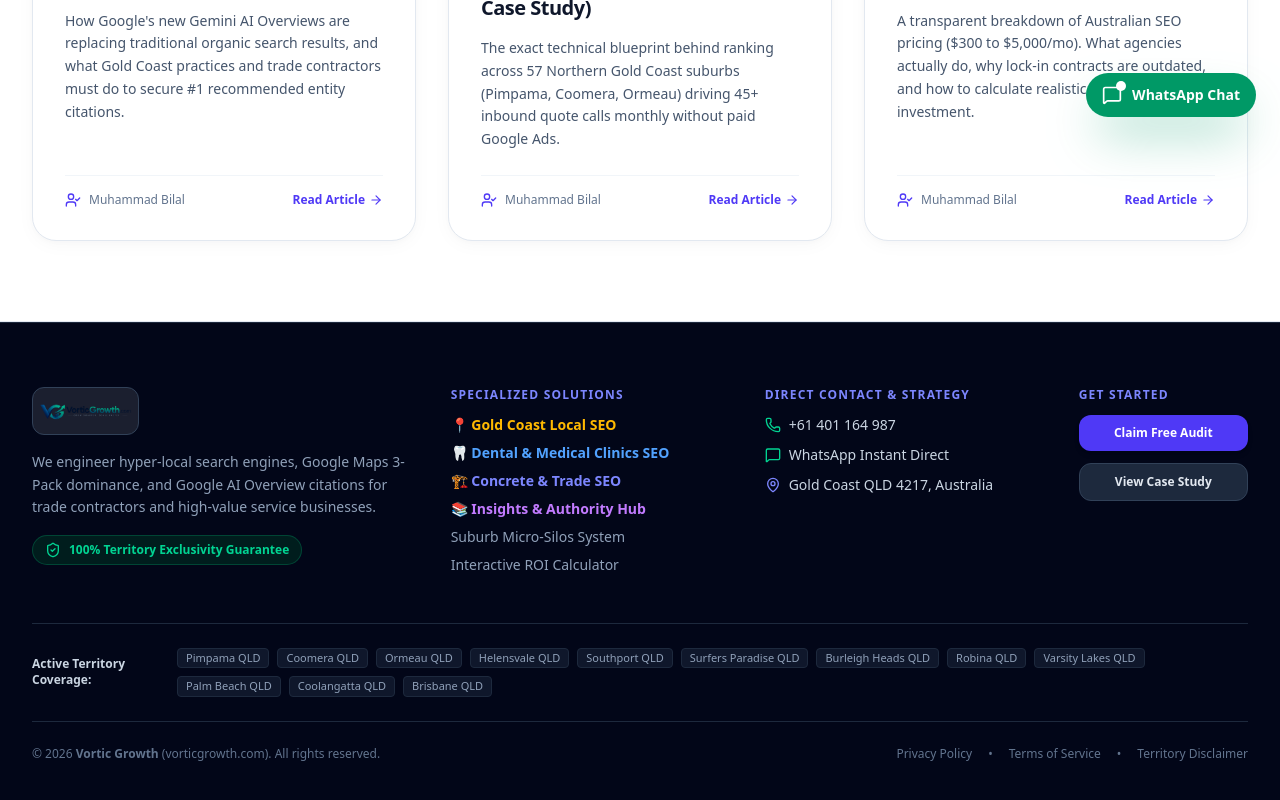
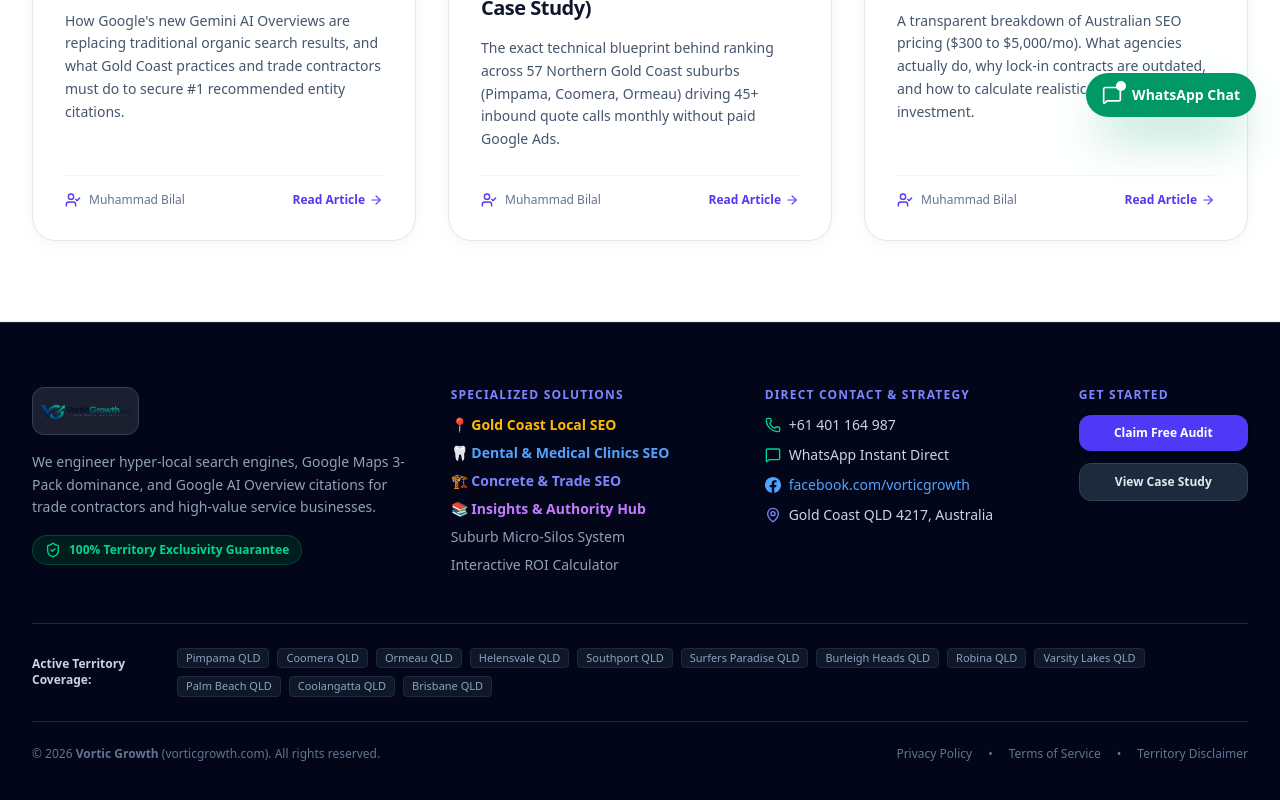
Before and after one commit to liveetcstream-beep/VORTIC-GROWTH, a Next.js app: page /blog in a window 1280 px wide. Shown: the part 659-1459 px from the top of the page. Built offline with nearby package versions, Linux system fonts and the light colour scheme.

Commit message:
feat: add Facebook page link (https://www.facebook.com/vorticgrowth/) to footer and schema sameAs

```diff
--- a/src/app/layout.tsx
+++ b/src/app/layout.tsx
@@ -71,6 +71,9 @@
               "name": "Vortic Growth",
               "image": "https://vorticgrowth.com/og-image.jpg",
               "url": "https://vorticgrowth.com",
+              "sameAs": [
+                "https://www.facebook.com/vorticgrowth/"
+              ],
               "telephone": "+61401164987",
               "priceRange": "$$$",
               "description": "Results-driven Local SEO, Google Maps 3-Pack optimization, and suburb-level organic lead generation for trade and clinical practices.",
--- a/src/components/Footer.tsx
+++ b/src/components/Footer.tsx
@@ -75,6 +75,19 @@
                 </a>
               </li>
               <li className="flex items-center gap-2">
+                <svg className="w-4 h-4 text-blue-400 shrink-0 fill-current" viewBox="0 0 24 24">
+                  <path d="M24 12.073c0-6.627-5.373-12-12-12s-12 5.373-12 12c0 5.99 4.388 10.954 10.125 11.854v-8.385H7.078v-3.47h3.047V9.43c0-3.007 1.792-4.669 4.533-4.669 1.312 0 2.686.235 2.686.235v2.953H15.83c-1.491 0-1.956.925-1.956 1.874v2.25h3.328l-.532 3.47h-2.796v8.385C19.612 23.027 24 18.062 24 12.073z" />
+                </svg>
+                <a
+                  href="https://www.facebook.com/vorticgrowth/"
+                  target="_blank"
+                  rel="noopener noreferrer"
+                  className="hover:text-white text-blue-400"
+                >
+                  facebook.com/vorticgrowth
+                </a>
+              </li>
+              <li className="flex items-center gap-2">
                 <MapPin className="w-4 h-4 text-indigo-400 shrink-0" />
                 <span>Gold Coast QLD 4217, Australia</span>
               </li>
```
